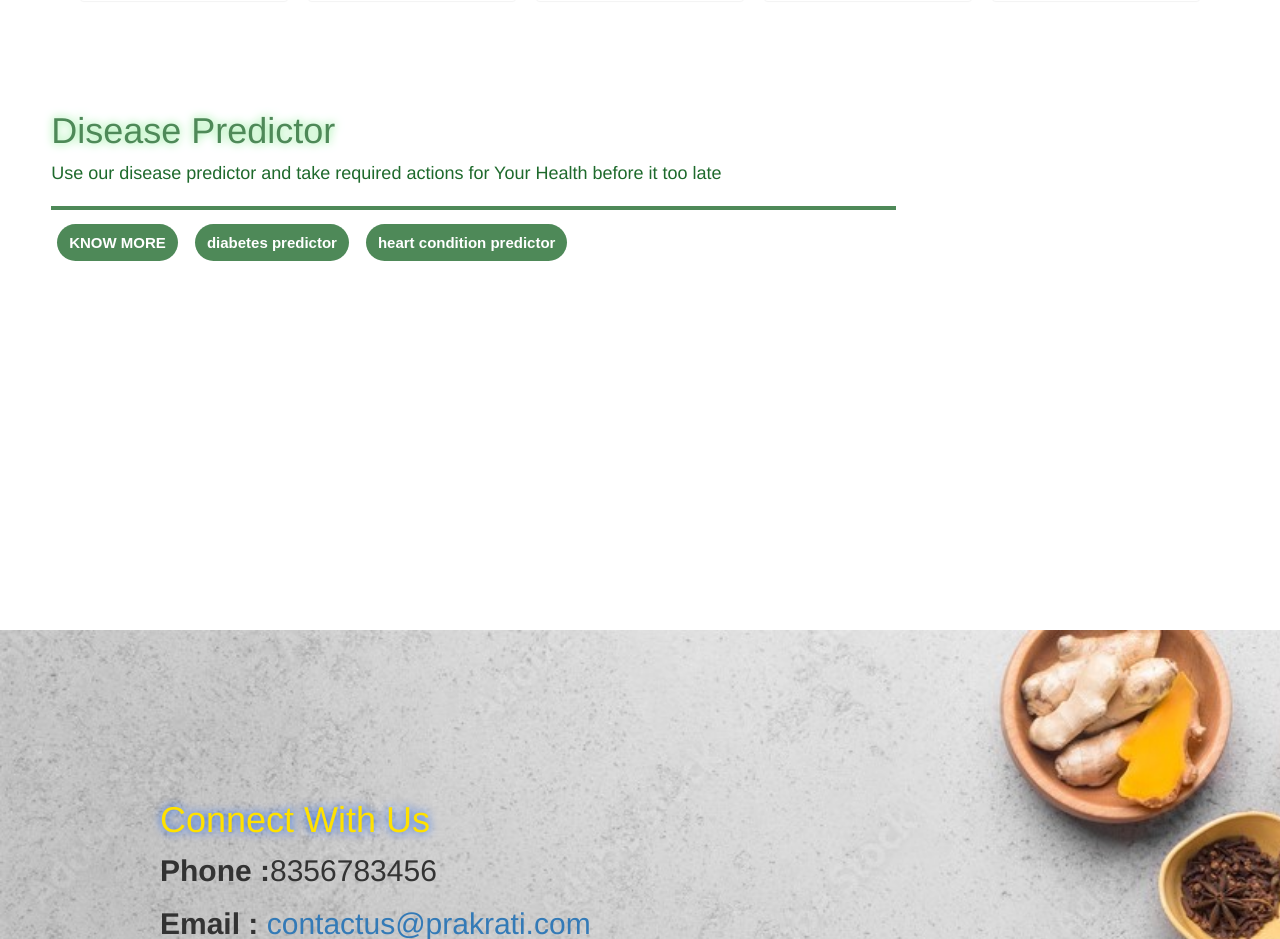
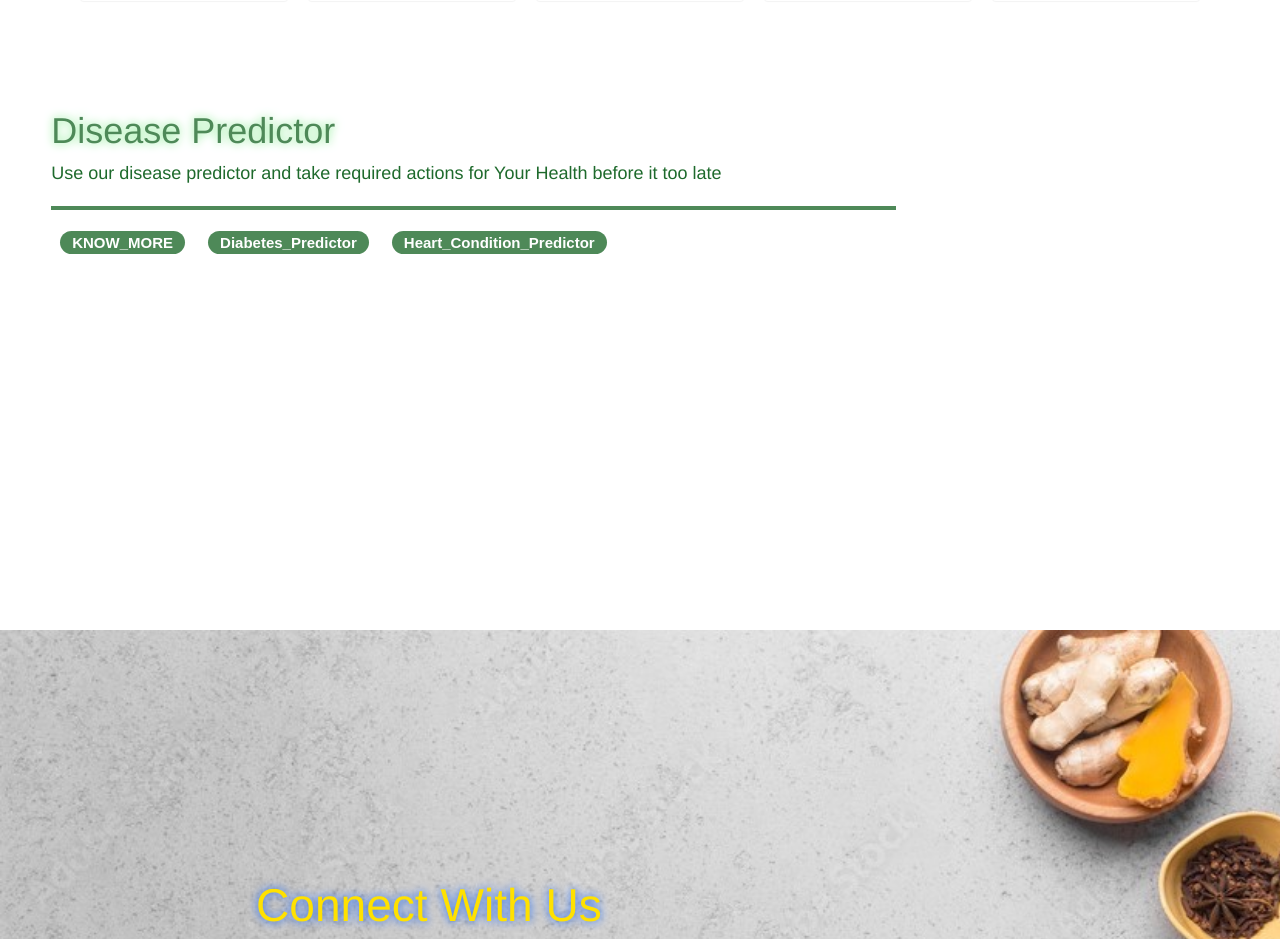
Before and after one commit to VaishnaviMandloi/Prakarti, a Flask app: page / in a window 1280 px wide. Shown: the part 849-1788 px from the top of the page. Run offline with Flask 2, Linux system fonts and the light colour scheme; some libraries are stand-ins or nearby versions; some web fonts are replaced; grey boxes are pictures that could not be loaded.

Commit message:
responsive n adapative

```diff
--- a/static/user/index.css
+++ b/static/user/index.css
@@ -80,6 +80,7 @@
 
 .predict{
     height: 50vh;
+    width: 95vw;
 }
 
 #line{
@@ -104,8 +105,8 @@
 .app{
     color: rgb(255, 255, 255);
     text-align: center;
-    padding: 10px 12px;
-    margin: 32px 6px;
+    padding: 3px 12px;
+    margin: 32px 9px;
     text-decoration: none;
     font-size: 15px;
     background-color:#4e8958 ;
@@ -127,3 +128,9 @@
     border: 2px solid #4e8958;
 
 }
+
+#contact{
+    padding: 30vh 20vw;
+    min-height: 80vh;
+    font-size: 3vw;
+}
--- a/templates/index.html
+++ b/templates/index.html
@@ -46,11 +46,11 @@
 		<hr id="line">
 
 		<div class="predict">
-		<a class="app" href="/predictor">KNOW MORE</a>
+		<a class="app" href="/predictor">KNOW_MORE</a>
 
-		<a class="app" href="/predictdiabetes"> diabetes predictor</a>
+		<a class="app" href="/predictdiabetes"> Diabetes_Predictor</a>
 
-		<a class="app" href="/predictheartdefect"> heart condition predictor</a>
+		<a class="app" href="/predictheartdefect"> Heart_Condition_Predictor</a>
 	    </div>
 
 	</div>
@@ -91,7 +91,7 @@
 </div> -->
 <!--//services-->
 
-<div id="connect" class="col-lg-6 col-md-6 col-sm-6 contact-w3-agile1" data-aos="flip-right" style="background-image: url('/static/user/signup_bg.jpg');  height: 100vh; width: 100vw ; background-repeat: no-repeat ; background-size: cover ;">
+<div id="contact" class="col-lg-6 col-md-6 col-sm-6 contact-w3-agile1" data-aos="flip-right" style="background-image: url('/static/user/signup_bg.jpg');  height: 100vh; width: 100vw ; background-repeat: no-repeat ; background-size: cover ;">
 	<h4 class="connect">Connect With Us</h4>
 	<p class="contact-agile1"><strong>Phone :</strong>8356783456</p>
 	<p class="contact-agile1"><strong>Email :</strong> <a href="mailto:name@example.com">contactus@prakrati.com</a></p>
```
Also changed, not shown: static/user/appoinment.css (+10 -0 lines), templates/products/index.html (+14 -0 lines).
